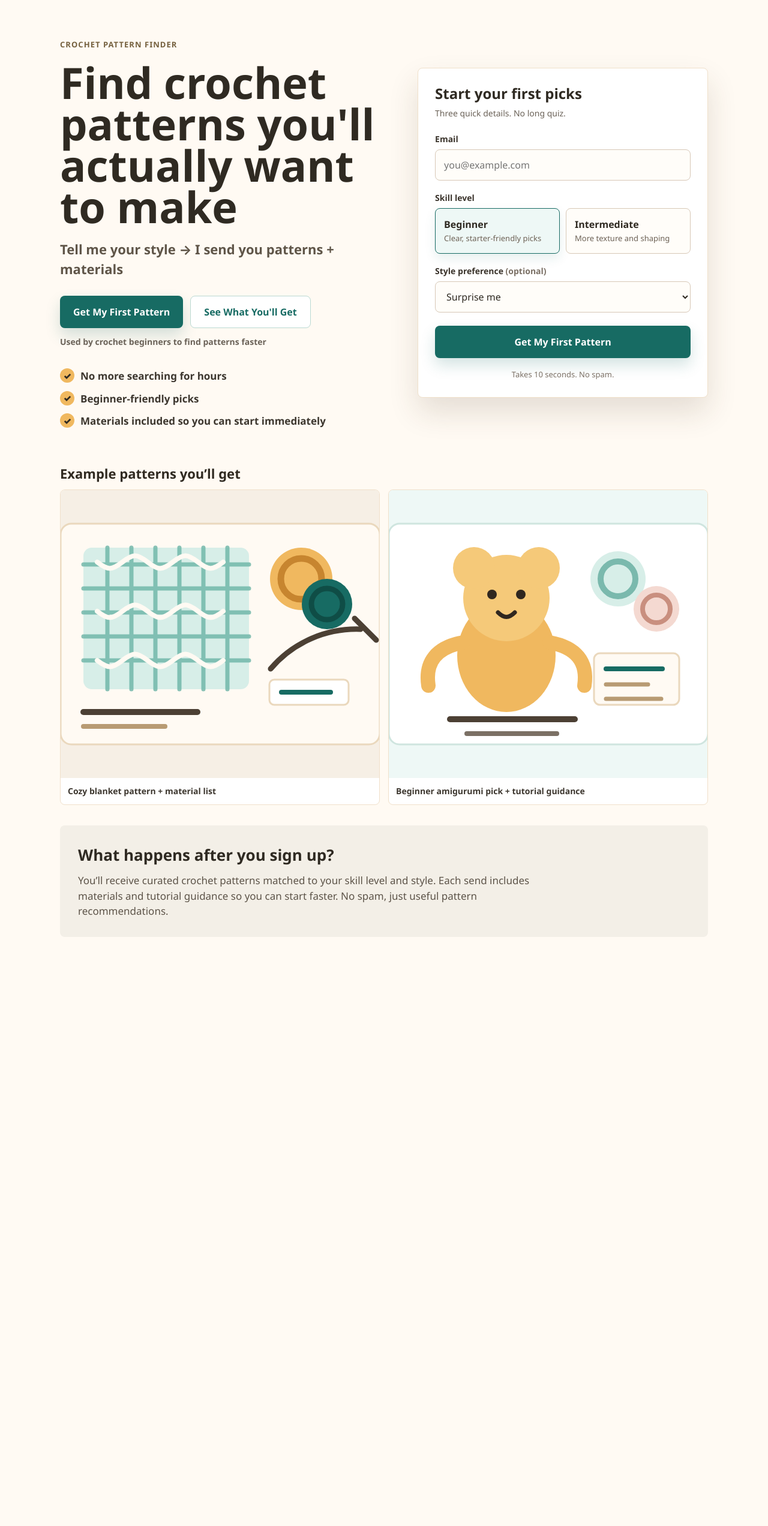
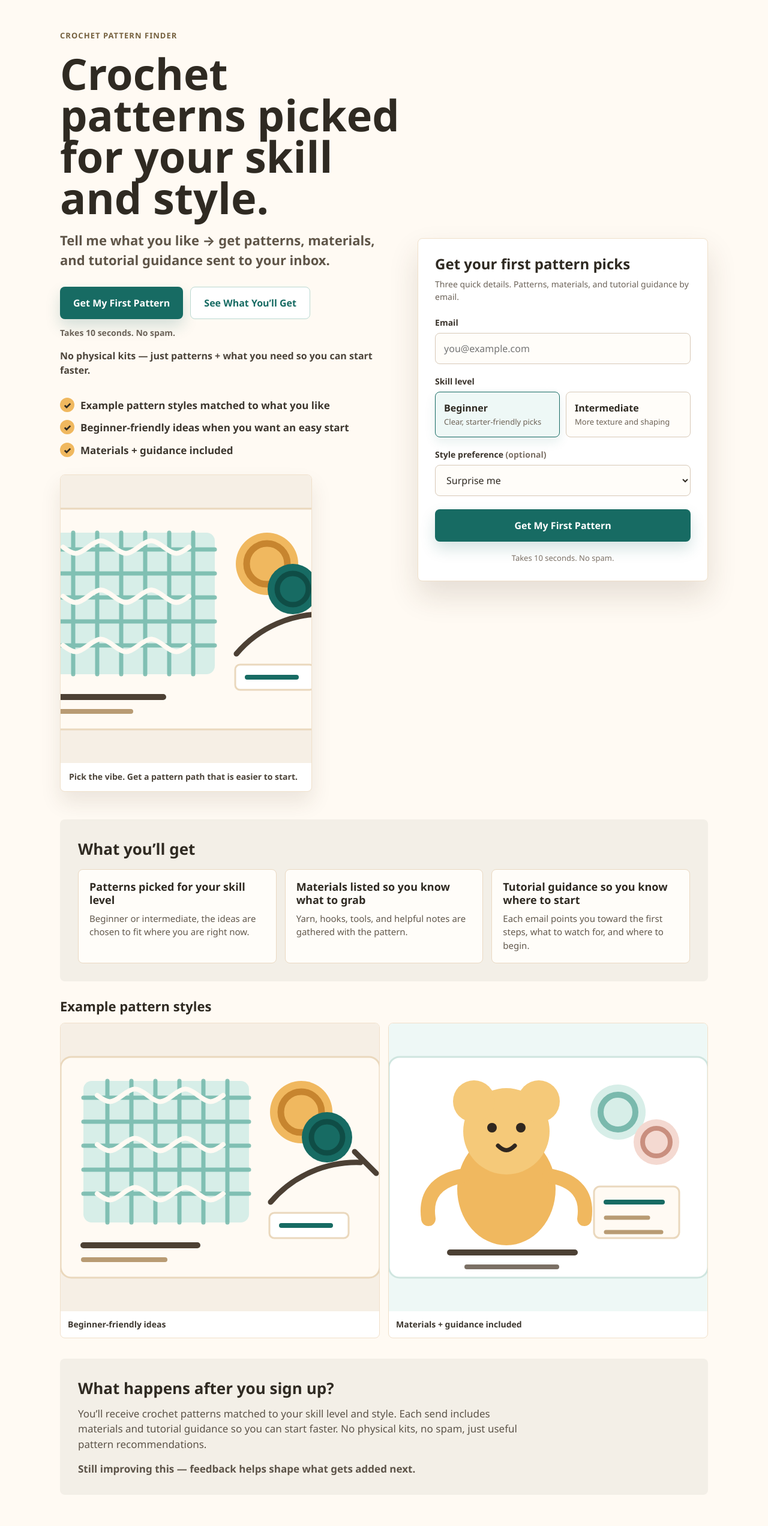
Before and after one commit to trenpatterson-dot/crochet-pattern-agent, a Flask app: page / in a window 1280 px wide. Shown: the whole page at 60% size. Before the commit the page ends 1526 px from the top, so only its background shows below. Run offline with Flask 3, Linux system fonts and the light colour scheme; parts of the project's set-up code (start-up, migrations or seed data) failed here and were passed over.

Commit message:
improve landing page conversion visuals

```diff
--- a/templates/form.html
+++ b/templates/form.html
@@ -75,6 +75,14 @@
       font-weight: 650;
     }
 
+    .kit-note {
+      margin-top: 16px;
+      max-width: 560px;
+      color: #4b4339;
+      font-size: 16px;
+      font-weight: 750;
+    }
+
     .button-link,
     .submit-btn {
       min-height: 54px;
@@ -139,6 +147,30 @@
       color: #2f2a22;
       font-size: 15px;
       font-weight: 900;
+    }
+
+    .hero-visual {
+      width: min(420px, 100%);
+      margin-top: 28px;
+      overflow: hidden;
+      border: 1px solid #f0e0ca;
+      border-radius: 8px;
+      background: #fff;
+      box-shadow: 0 18px 34px rgba(68, 52, 30, 0.1);
+    }
+
+    .hero-visual img {
+      display: block;
+      width: 100%;
+      aspect-ratio: 4 / 3;
+      object-fit: cover;
+    }
+
+    .hero-visual figcaption {
+      padding: 12px 14px 14px;
+      color: #4b4339;
+      font-size: 14px;
+      font-weight: 750;
     }
 
     .signup-card {
@@ -288,6 +320,45 @@
       font-weight: 750;
     }
 
+    .outcome-preview {
+      margin-top: 28px;
+      padding: 30px;
+      background: #f3efe7;
+      border-radius: 8px;
+    }
+
+    .outcome-preview h2 {
+      color: #2f2a22;
+      font-size: 26px;
+      margin-bottom: 14px;
+    }
+
+    .outcome-grid {
+      display: grid;
+      grid-template-columns: repeat(3, minmax(0, 1fr));
+      gap: 14px;
+    }
+
+    .outcome-card {
+      min-height: 150px;
+      padding: 18px;
+      border: 1px solid #ead9c2;
+      border-radius: 8px;
+      background: #fffdf9;
+    }
+
+    .outcome-card h3 {
+      color: #2f2a22;
+      font-size: 18px;
+      line-height: 1.2;
+      margin-bottom: 8px;
+    }
+
+    .outcome-card p {
+      color: #63594d;
+      font-size: 15px;
+    }
+
     .clarity {
       margin-top: 34px;
       padding: 30px;
@@ -307,6 +378,13 @@
       font-size: 17px;
     }
 
+    .builder-note {
+      margin-top: 16px;
+      color: #75613f;
+      font-size: 15px;
+      font-weight: 750;
+    }
+
     @media (max-width: 820px) {
       .page { padding: 16px 14px 36px; }
       .hero {
@@ -322,6 +400,9 @@
       .button-link { width: 100%; }
       .signup-card { padding: 22px 18px; }
       .value-list { margin-top: 26px; }
+      .hero-visual { margin-top: 22px; }
+      .outcome-preview { padding: 24px 18px; }
+      .outcome-grid { grid-template-columns: 1fr; }
       .clarity { padding: 24px 18px; }
     }
 
@@ -338,25 +419,33 @@
     <section class="hero" aria-labelledby="hero-title">
       <div class="hero-copy">
         <p class="eyebrow">Crochet Pattern Finder</p>
-        <h1 id="hero-title">Find crochet patterns you'll actually want to make</h1>
-        <p class="subtext">Tell me your style → I send you patterns + materials</p>
+        <h1 id="hero-title">Crochet patterns picked for your skill and style.</h1>
+        <p class="subtext">Tell me what you like → get patterns, materials, and tutorial guidance sent to your inbox.</p>
 
         <div class="hero-actions">
           <a class="button-link" href="#signup">Get My First Pattern</a>
-          <a class="button-link secondary" href="#signup">See What You'll Get</a>
+          <a class="button-link secondary" href="#what-you-get">See What You’ll Get</a>
         </div>
-        <p class="trust-line">Used by crochet beginners to find patterns faster</p>
+        <p class="trust-line">Takes 10 seconds. No spam.</p>
+        <p class="kit-note">No physical kits — just patterns + what you need so you can start faster.</p>
 
         <ul class="value-list" aria-label="Why sign up">
-          <li><span class="check">✓</span><span>No more searching for hours</span></li>
-          <li><span class="check">✓</span><span>Beginner-friendly picks</span></li>
-          <li><span class="check">✓</span><span>Materials included so you can start immediately</span></li>
+          <li><span class="check">✓</span><span>Example pattern styles matched to what you like</span></li>
+          <li><span class="check">✓</span><span>Beginner-friendly ideas when you want an easy start</span></li>
+          <li><span class="check">✓</span><span>Materials + guidance included</span></li>
         </ul>
+
+        <figure class="hero-visual">
+          <img src="{{ url_for('static', filename='images/example-blanket-pattern.svg') }}"
+            alt="Warm crochet blanket pattern preview with yarn and hook"
+            width="640" height="480" decoding="async">
+          <figcaption>Pick the vibe. Get a pattern path that is easier to start.</figcaption>
+        </figure>
       </div>
 
       <div class="signup-card" id="signup">
-        <h2>Start your first picks</h2>
-        <p class="form-note">Three quick details. No long quiz.</p>
+        <h2>Get your first pattern picks</h2>
+        <p class="form-note">Three quick details. Patterns, materials, and tutorial guidance by email.</p>
 
         {% if error %}
         <div class="error-msg">{{ error }}</div>
@@ -407,27 +496,46 @@
       </div>
     </section>
 
+    <section class="outcome-preview" id="what-you-get" aria-labelledby="what-you-get-title">
+      <h2 id="what-you-get-title">What you’ll get</h2>
+      <div class="outcome-grid">
+        <article class="outcome-card">
+          <h3>Patterns picked for your skill level</h3>
+          <p>Beginner or intermediate, the ideas are chosen to fit where you are right now.</p>
+        </article>
+        <article class="outcome-card">
+          <h3>Materials listed so you know what to grab</h3>
+          <p>Yarn, hooks, tools, and helpful notes are gathered with the pattern.</p>
+        </article>
+        <article class="outcome-card">
+          <h3>Tutorial guidance so you know where to start</h3>
+          <p>Each email points you toward the first steps, what to watch for, and where to begin.</p>
+        </article>
+      </div>
+    </section>
+
     <section class="examples" aria-labelledby="example-patterns">
-      <h2 id="example-patterns">Example patterns you’ll get</h2>
+      <h2 id="example-patterns">Example pattern styles</h2>
       <div class="example-grid">
         <figure class="example-card">
           <img src="{{ url_for('static', filename='images/example-blanket-pattern.svg') }}"
-            alt="Example crochet blanket pattern with yarn and hook"
+            alt="Beginner-friendly crochet blanket idea with yarn and hook"
             width="640" height="480" loading="lazy" decoding="async">
-          <figcaption class="example-caption">Cozy blanket pattern + material list</figcaption>
+          <figcaption class="example-caption">Beginner-friendly ideas</figcaption>
         </figure>
         <figure class="example-card">
           <img src="{{ url_for('static', filename='images/example-amigurumi-pattern.svg') }}"
-            alt="Example amigurumi crochet pattern with yarn colors"
+            alt="Crochet amigurumi pattern style with yarn colors and tutorial guidance"
             width="640" height="480" loading="lazy" decoding="async">
-          <figcaption class="example-caption">Beginner amigurumi pick + tutorial guidance</figcaption>
+          <figcaption class="example-caption">Materials + guidance included</figcaption>
         </figure>
       </div>
     </section>
 
     <section class="clarity" aria-labelledby="after-signup">
       <h2 id="after-signup">What happens after you sign up?</h2>
-      <p>You’ll receive curated crochet patterns matched to your skill level and style. Each send includes materials and tutorial guidance so you can start faster. No spam, just useful pattern recommendations.</p>
+      <p>You’ll receive crochet patterns matched to your skill level and style. Each send includes materials and tutorial guidance so you can start faster. No physical kits, no spam, just useful pattern recommendations.</p>
+      <p class="builder-note">Still improving this — feedback helps shape what gets added next.</p>
     </section>
   </main>
 </body>
```
